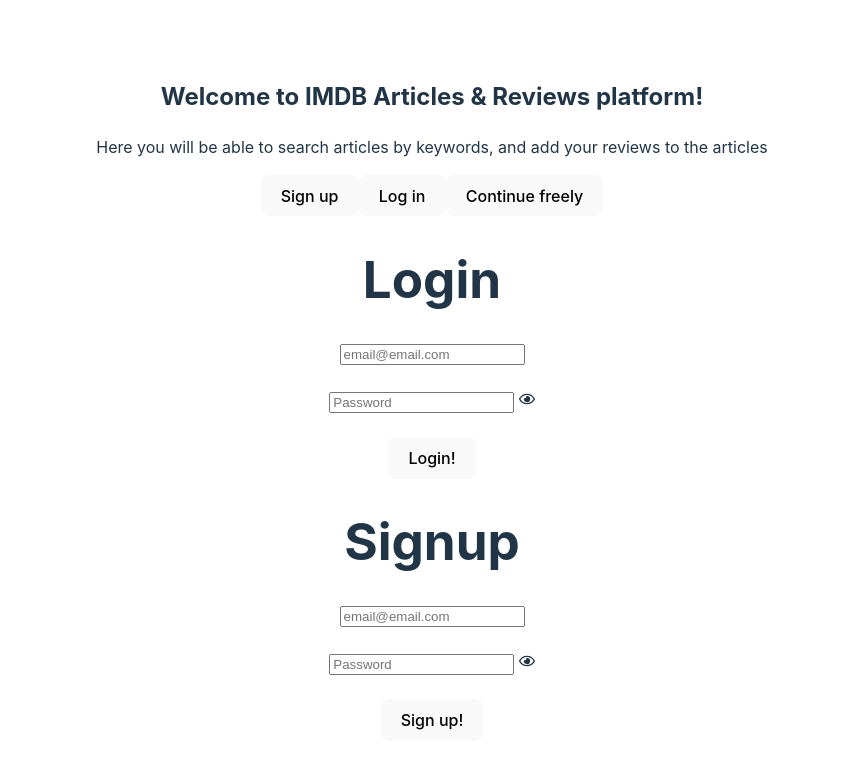
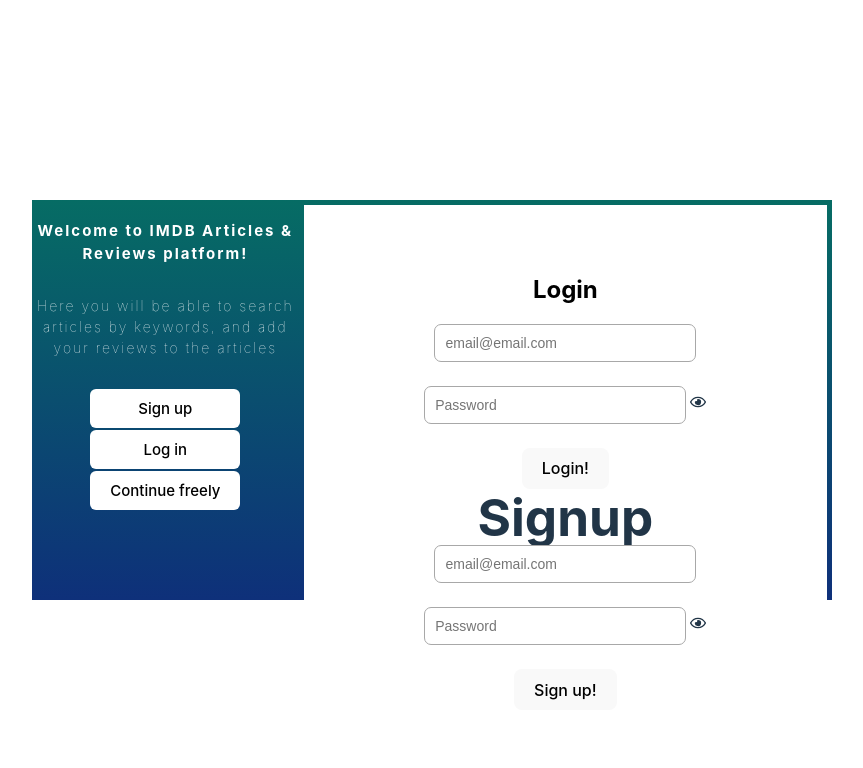
Before and after one commit to AlmogSkalka/imdb-reviews, a React (Vite) app in the folder imdb-articles-reviews/: page / in a window 1280 px wide. Shown: the top 768 px of the page, without its empty margins (208-1071 px from the left). Built offline with nearby package versions, Linux system fonts and the light colour scheme.

Commit message:
working on forms styles

```diff
--- a/imdb-articles-reviews/src/Pages/welcome/WelcomePage.jsx
+++ b/imdb-articles-reviews/src/Pages/welcome/WelcomePage.jsx
@@ -1,5 +1,6 @@
 import React, { useState } from "react";
 import * as FaIcons from "react-icons/fa";
+import "./welcome.css";
 
 export default function WelcomePage() {
   const [ShowPassword, setShowPassword] = useState(false);
@@ -68,6 +69,7 @@
       {/* Login & Signup forms */}
 
       {/* Login Form */}
+      <div className="forms">
         <div className="log-in-form">
           <h1>Login</h1>
           <input
@@ -133,5 +135,6 @@
           </button>
         </div>
       </div>
+    </div>
   );
 }
--- a/imdb-articles-reviews/src/Pages/welcome/welcome.css
+++ b/imdb-articles-reviews/src/Pages/welcome/welcome.css
@@ -0,0 +1,70 @@
+* {
+    margin: 0px;
+    padding: 0px;
+}
+
+.container {
+    display: grid;
+    grid-template-columns: 1fr 2fr;
+    background-color: red;
+    background: linear-gradient(to bottom, rgb(6, 108, 100), rgb(14, 48, 122));
+    width: 800px;
+    height: 400px;
+    margin: 10% auto;
+
+
+}
+
+.side-div {
+    text-align: center;
+    color: white;
+    font-size: 14px;
+    font-weight: lighter;
+    letter-spacing: 2px;
+}
+
+.side-div h2 {
+    font-size: 15px;
+    margin: 20px auto;
+}
+
+.side-div p {
+    margin: 30px auto;
+}
+
+.side-div button {
+    border: none;
+    font-size: 15px;
+    padding: 10px;
+    border-radius: 6px;
+    background-color: white;
+    width: 150px;
+    margin: 1px auto;
+}
+
+.forms {
+    background-color: white;
+    margin: 5px;
+}
+
+.log-in-form {
+    text-align: center;
+    margin-top: 10%;
+}
+
+.log-in-form h1 {
+    color: black;
+    font-size: 24px;
+    padding: 20px;
+}
+
+.text-input {
+    box-sizing: border-box;
+    font-size: 14px;
+    padding: 10px;
+    border-radius: 7px;
+    border: 1px solid rgb(168, 168, 168);
+    width: 50%;
+    outline: none;
+
+}
```
Lines whose indentation alone changed are shown as unchanged.
